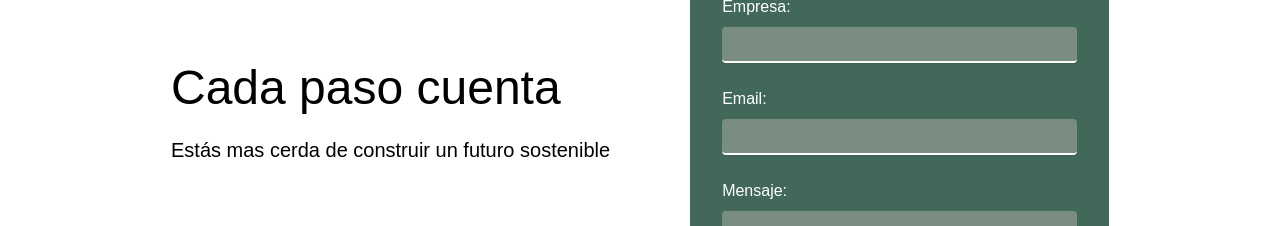
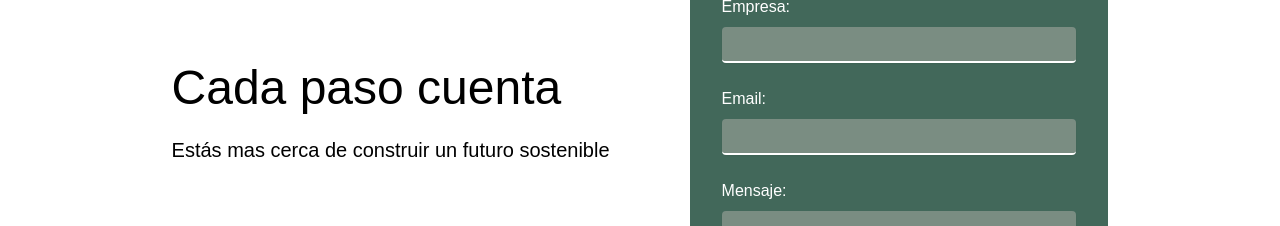
Before and after one commit to Lindapazw/nexer, a Next.js app: page / in a window 1280 px wide. Shown: the part 4420-4646 px from the top of the page. Built offline with nearby package versions, Linux system fonts and the light colour scheme.

Commit message:
fix text to contact form

```diff
--- a/src/app/_components/contact.tsx
+++ b/src/app/_components/contact.tsx
@@ -62,7 +62,7 @@ const HomeContact = () => {
       <div className="">
         <h2 className="h2">Cada paso cuenta</h2>
 
-        <p className="p">Estás mas cerda de construir un futuro sostenible</p>
+        <p className="p">Estás mas cerca de construir un futuro sostenible</p>
       </div>
 
       <Form {...form}>
```
